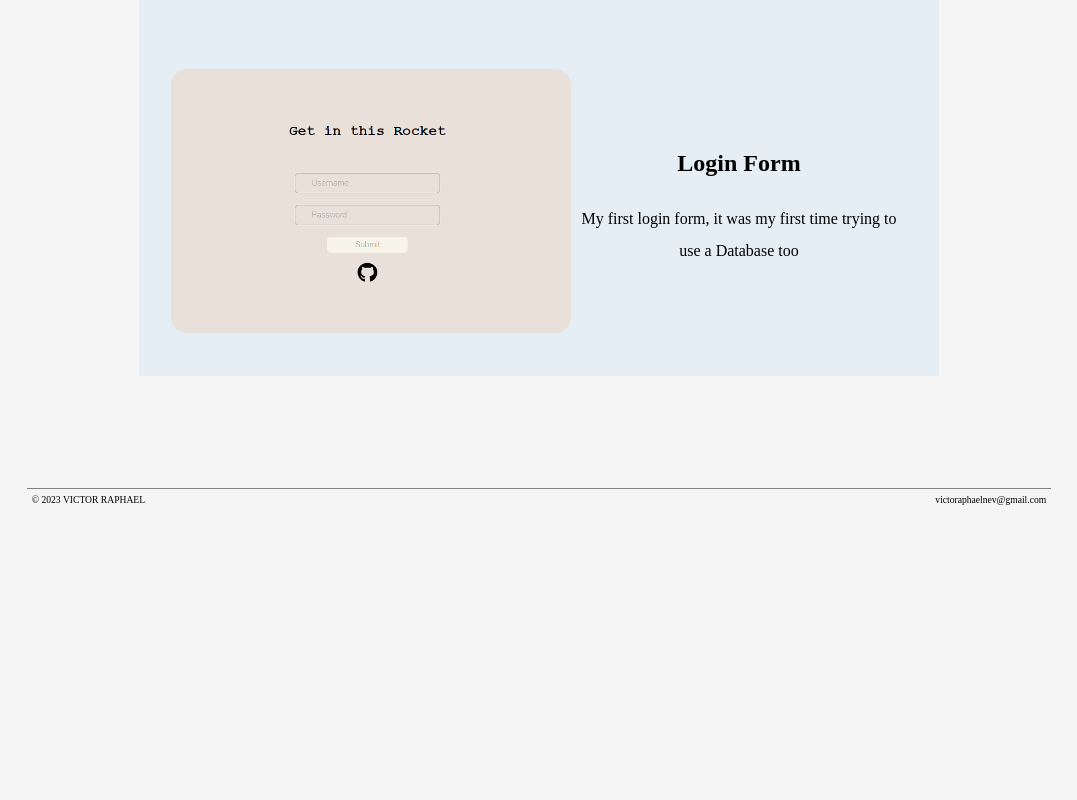
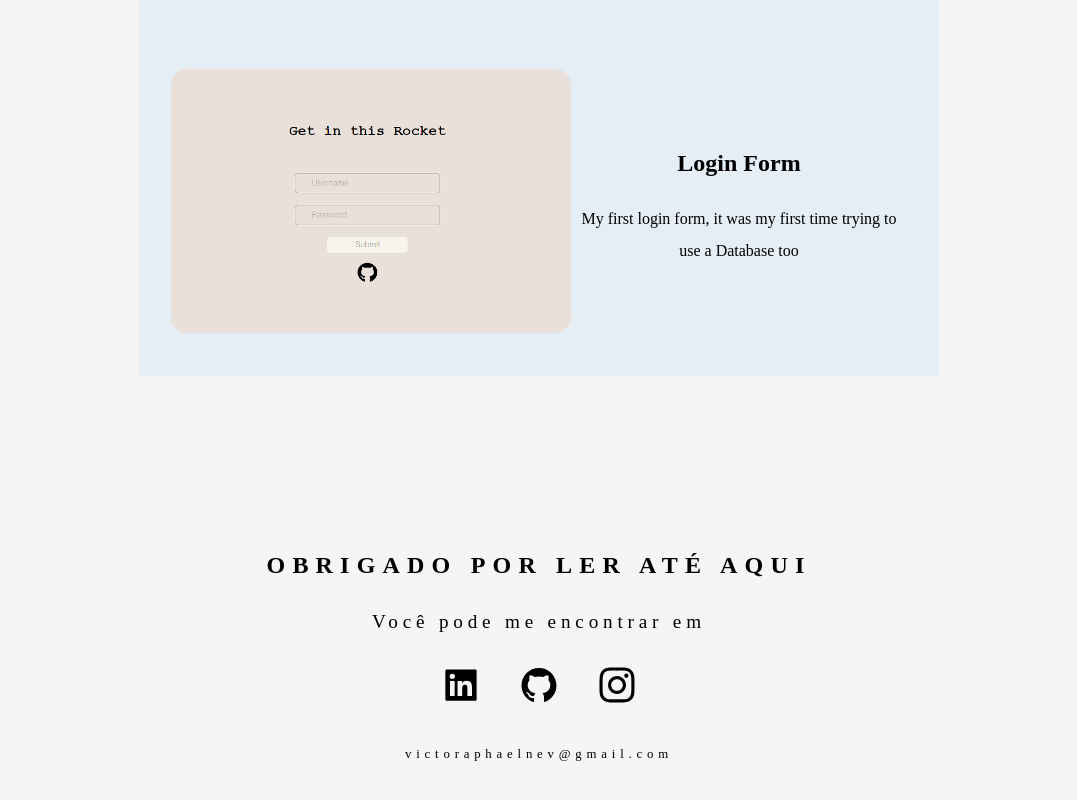
Before and after one commit to victorzix/MyPortfolio, a React (Vite) app: page / in a window 1280 px wide. Shown: the part 2708-3508 px from the top of the page, without its empty margins (101-1178 px from the left). Before the commit the page ends 3218 px from the top, so only its background shows below. Built offline with nearby package versions, Linux system fonts and the light colour scheme.

Commit message:
feat: create and style footer

```diff
--- a/src/components/Footer.jsx
+++ b/src/components/Footer.jsx
@@ -1,37 +1,60 @@
 import styled from "styled-components";
+import { AiFillGithub, AiFillLinkedin } from "react-icons/ai";
+import { FaInstagram } from "react-icons/fa";
 
+const Div = styled.div`
+  height: 20em;
+  background-color: var(--dark-blue);
+  width: 100%;
+  display: flex;
+  flex-direction: column;
+  align-items: center;
+  padding-top: 4em;
+  gap: 2em;
+  color: var(--ice-white);
+  letter-spacing: 0.3em;
+
+  h1 {
+    color: var(--txt-yellow);
+    letter-spacing: 0.3em;
+    font-size: 1.5em;
+  }
+  p{
+    font-size: 1.2em;
+  }
+
+  .links{
+    display: flex;
+    gap: 2.4em;
+      a{
+        text-decoration: none;
+        color: var(--ice-white);
+        font-size: 2.5em;
+        transition: all ease-in-out 200ms;
+
+        &:hover{
+            color: var(--txt-yellow);
+            transform: scale(1.05);
+        }
+      }
+  }
+  .email{
+    font-size: .8em;
+  }
+
+`;
 
 export default function Footer() {
-
-    const Footer = styled.footer`
-        font-size: .6em;
-        border-top: 1px solid gray;
-        width: 100%;
-        padding: .5em;
-        display: flex;
-        justify-content: space-between;
-
-        a{
-            display: none;
-        }
-
-
-        @media(max-width: 500px){
-            display: flex;
-            padding: .4em 2em 2em 2em;
-
-            a{
-                text-decoration: none;
-                color: black;
-                display: block;
-            }
-        }
-    `
   return (
-    <Footer >
-      <span>&copy; 2023 VICTOR RAPHAEL</span>
-      <a href="https://www.linkedin.com/in/victorphael/">Linkedin</a>
-      <span>victoraphaelnev@gmail.com</span>
-    </Footer>
+    <Div>
+      <h1>OBRIGADO POR LER ATÉ AQUI</h1>
+      <p>Você pode me encontrar em</p>
+      <div className="links" id="links">
+        <a href="" className="link"><AiFillLinkedin/></a>
+        <a href="" className="link"><AiFillGithub/></a>
+        <a href="" className="link"> <FaInstagram/></a>
+      </div>
+      <span className="email">victoraphaelnev@gmail.com</span>
+    </Div>
   );
 }
```
